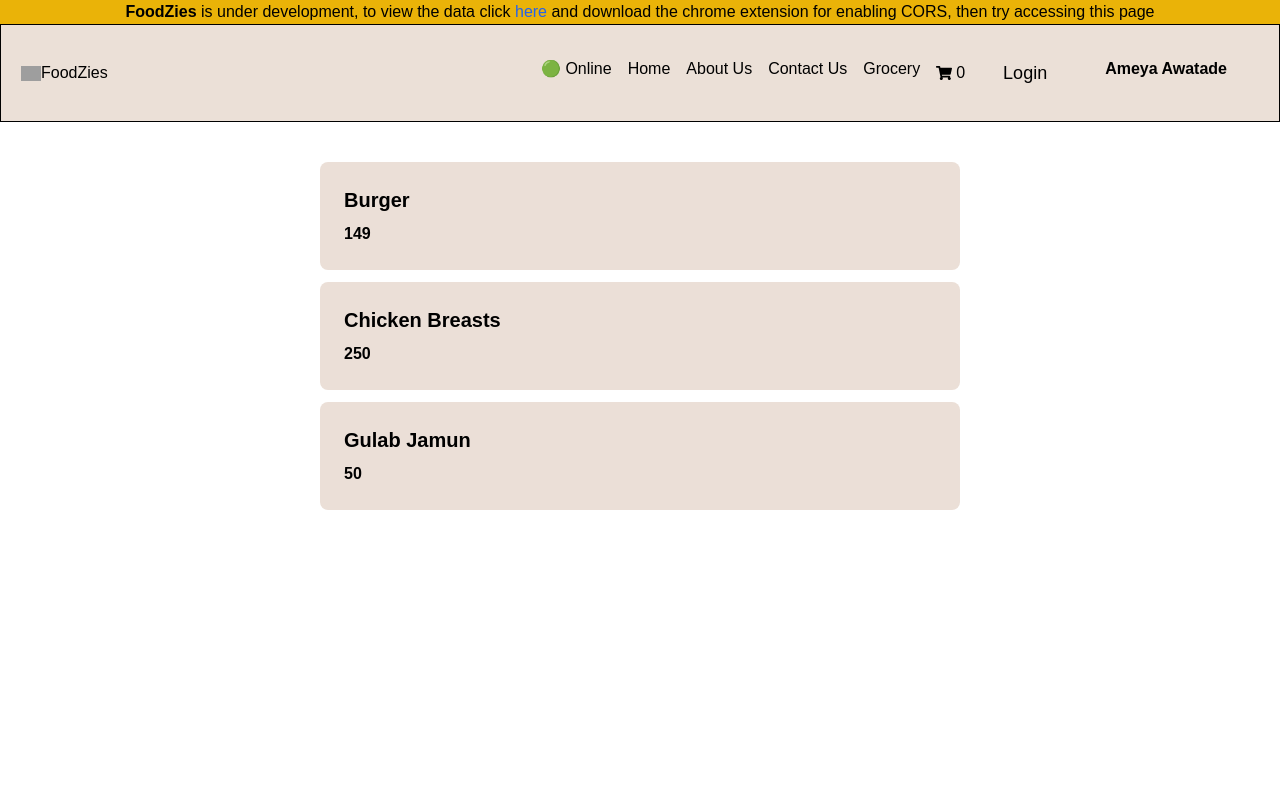
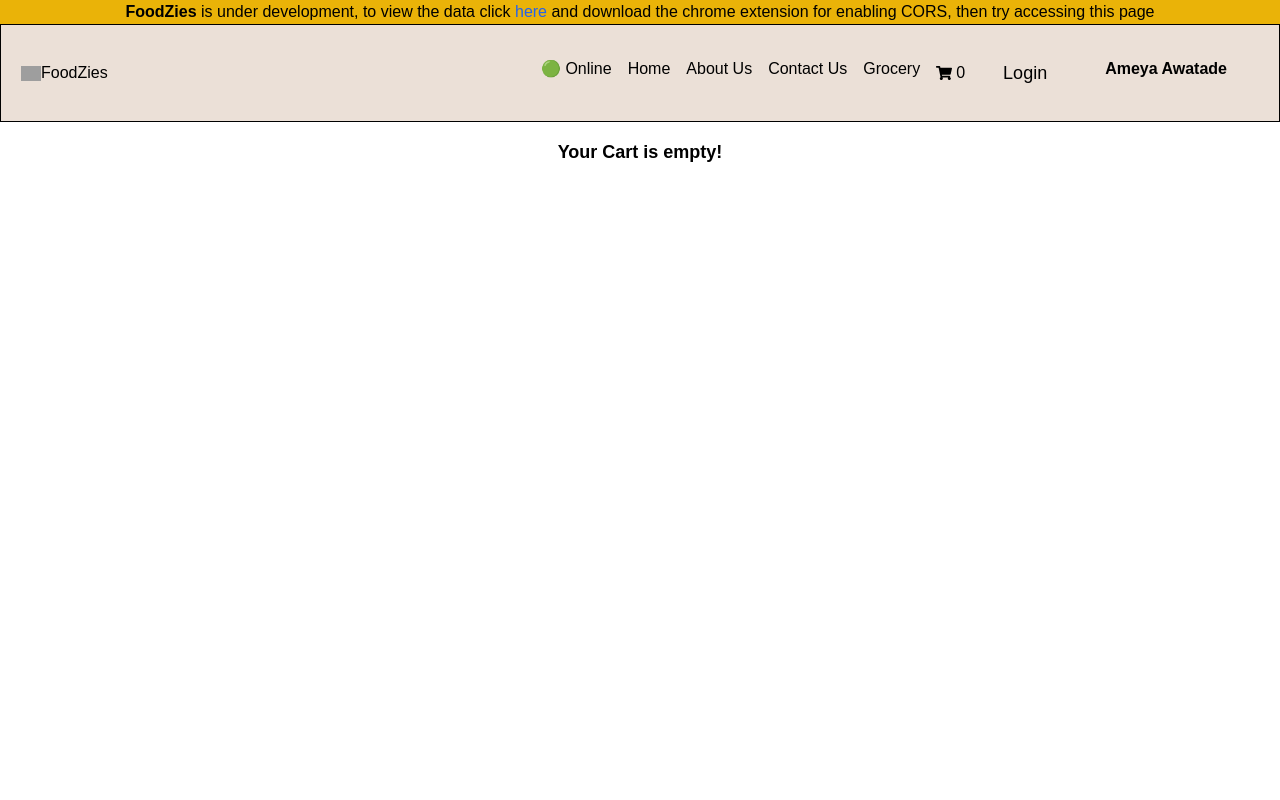
Before and after one commit to ameya699/namasteReact, a React (Create React App) app: page /cart in a window 1280 px wide. Shown: the top 800 px of the page. Built offline with nearby package versions, Linux system fonts and the light colour scheme; grey boxes are pictures that could not be loaded.

Commit message:
implemented the cart using redux

```diff
--- a/src/components/Cart.js
+++ b/src/components/Cart.js
@@ -1,32 +1,26 @@
-import React, { useContext, useEffect, useState } from 'react'
-import CartContext from '../utils/CartContext';
+import { useDispatch, useSelector } from 'react-redux';
+import ItemList from './ItemList';
+import { clearCart } from '../utils/cartSlice';
 
 const Cart = () => {
-  const [cartItems,setCartItems]=useState([]);
-  const {productList}=useContext(CartContext);
 
-  useEffect(()=>{
-    setCartItems(productList)
-  })
-
-  if(cartItems.length===0){
+  const productList=useSelector(cartStore=>cartStore.cart.items)
+  const dispatch=useDispatch()
+  if(productList.length===0){
     return (
       <h1 className='font-bold text-center pt-4 text-lg'>Your Cart is empty!</h1>
     )
   }
-
+  const handleClearCart=()=>{
+    dispatch(clearCart())
+  }
   return (
-    <div className='gap-y-3 flex flex-col items-center pt-10 w-auto'>
-      {
-        cartItems.map((item)=>{
-          return (
-            <div className='flex flex-col gap-2 bg-[#EBDFD7] p-6 w-1/2 rounded-lg' key={item.id}>
-          <h1 className='font-bold text-xl'>{item.productName}</h1>
-          <h1 className='font-semibold'>{item.price}</h1>
-          </div>
-          )
-        })
-      }
+    <div className='text-center m-4 p-4'>
+      <h1 className='text-2xl font-bold'>Cart</h1>
+      <div className='w-6/12 m-auto'>
+        <button className='p-2 m-2 bg-black text-white rounded-lg' onClick={handleClearCart}>Clear Cart</button>
+          <ItemList items={productList}/>
+      </div>
     </div>
   )
 }
```
